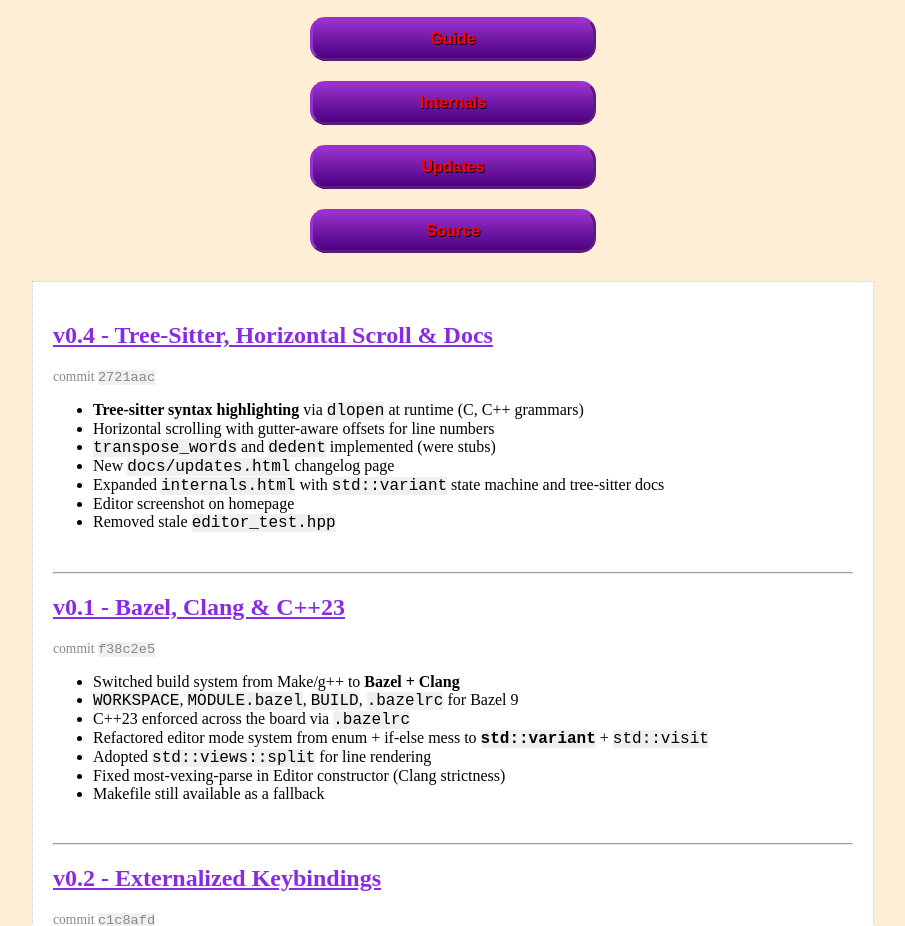
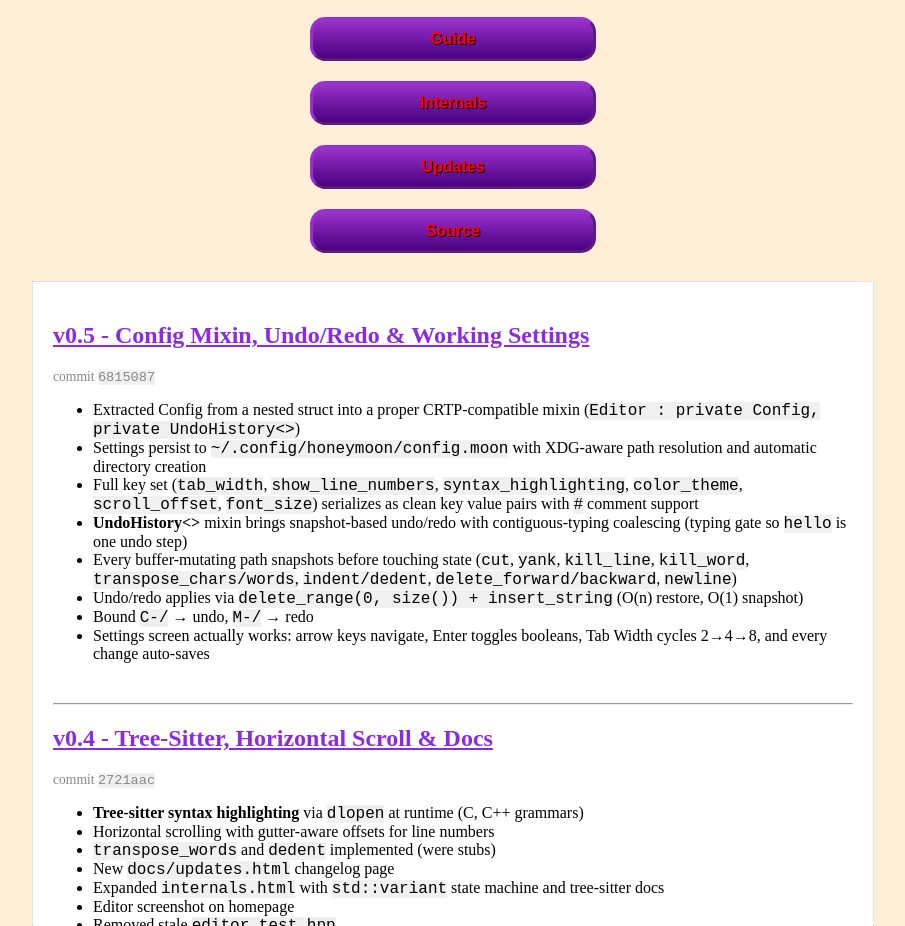
Before and after one commit to mooofin/honeymoon, a plain HTML site: page docs/updates.html in a window 1280 px wide. Shown: the part 174-1100 px from the top of the page, without its empty margins (187-1092 px from the left). Drawn offline with Linux system fonts and the light colour scheme.

Commit message:
docs: add v0.5 changelog entry

```diff
--- a/docs/updates.html
+++ b/docs/updates.html
@@ -21,6 +21,23 @@
         <br />
 
         <div style="max-width: 800px; margin: 0 auto; text-align: left; background: #fff; border: 1px dotted #ccc; padding: 20px; font-family: 'Times New Roman', serif;">
+
+            <div style="margin-bottom: 40px;">
+                <h2 style="color: #8a2be2;">v0.5 - Config Mixin, Undo/Redo & Working Settings</h2>
+                <p style="color: #888; font-size: 0.85em;">commit <code>6815087</code></p>
+                <ul>
+                    <li>Extracted Config from a nested struct into a proper CRTP-compatible mixin (<code>Editor : private Config, private UndoHistory&lt;&gt;</code>)</li>
+                    <li>Settings persist to <code>~/.config/honeymoon/config.moon</code> with XDG-aware path resolution and automatic directory creation</li>
+                    <li>Full key set (<code>tab_width</code>, <code>show_line_numbers</code>, <code>syntax_highlighting</code>, <code>color_theme</code>, <code>scroll_offset</code>, <code>font_size</code>) serializes as clean key value pairs with <code>#</code> comment support</li>
+                    <li><strong>UndoHistory&lt;&gt;</strong> mixin brings snapshot-based undo/redo with contiguous-typing coalescing (typing gate so <code>hello</code> is one undo step)</li>
+                    <li>Every buffer-mutating path snapshots before touching state (<code>cut</code>, <code>yank</code>, <code>kill_line</code>, <code>kill_word</code>, <code>transpose_chars/words</code>, <code>indent/dedent</code>, <code>delete_forward/backward</code>, <code>newline</code>)</li>
+                    <li>Undo/redo applies via <code>delete_range(0, size()) + insert_string</code> (O(n) restore, O(1) snapshot)</li>
+                    <li>Bound <code>C-/</code> &rarr; undo, <code>M-/</code> &rarr; redo</li>
+                    <li>Settings screen actually works: arrow keys navigate, Enter toggles booleans, Tab Width cycles 2&rarr;4&rarr;8, and every change auto-saves</li>
+                </ul>
+            </div>
+
+            <hr />
 
             <div style="margin-bottom: 40px;">
                 <h2 style="color: #8a2be2;">v0.4 - Tree-Sitter, Horizontal Scroll & Docs</h2>
```
